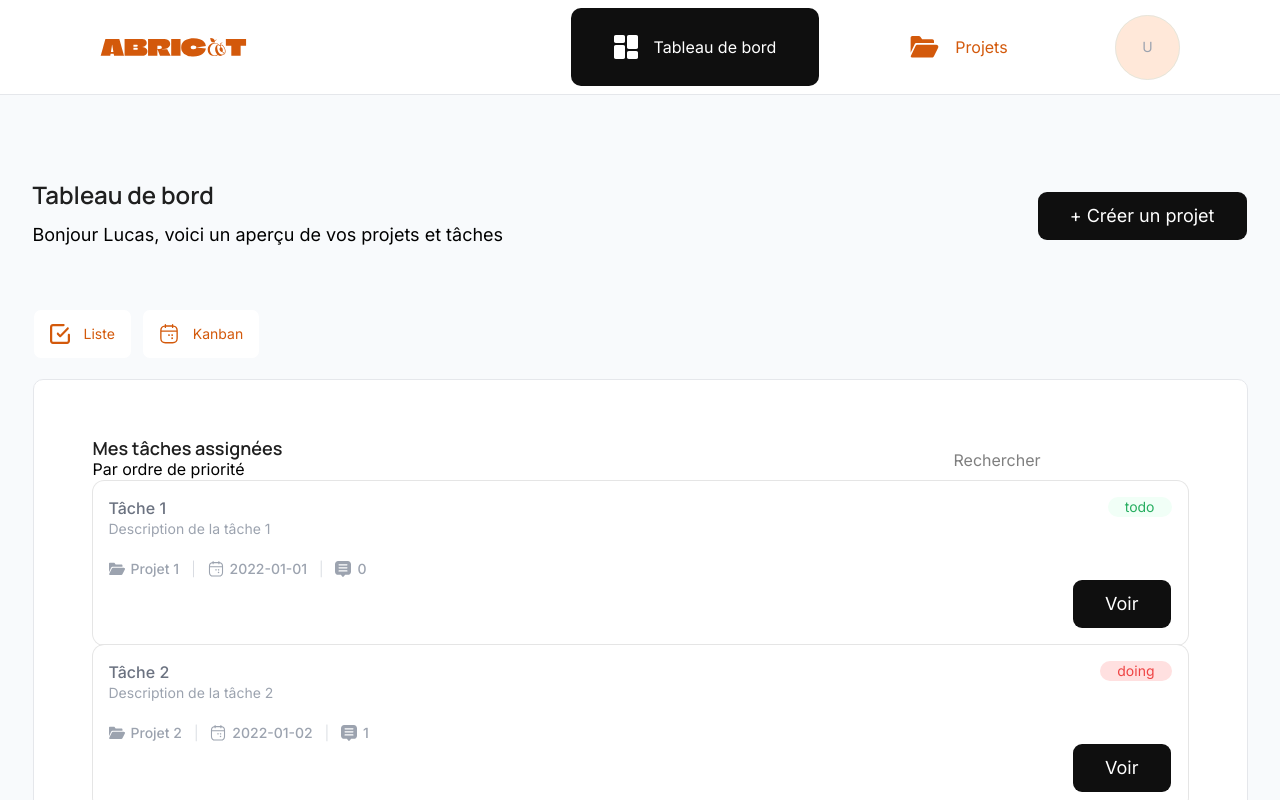
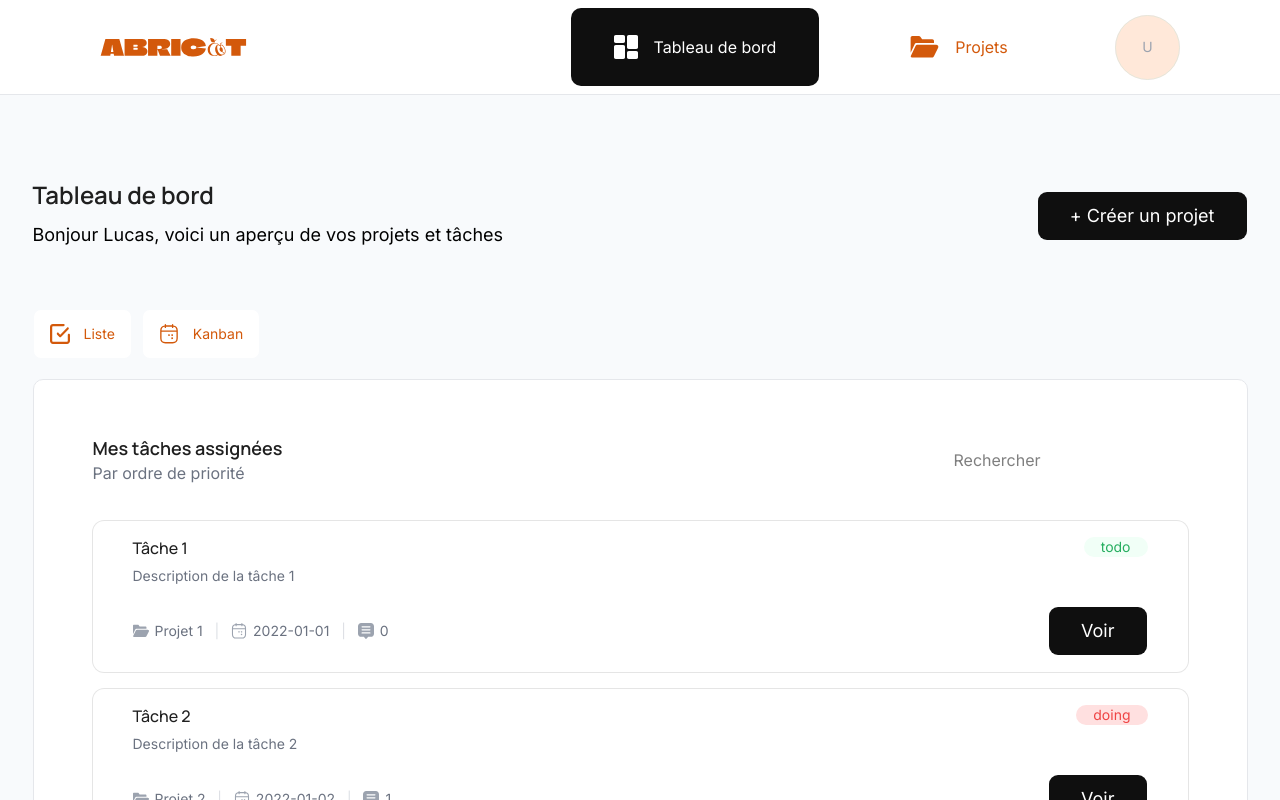
Before and after one commit to lucas-de-souza-pereira/ia-project-manager, a Next.js app in the folder frontend/: page /dashboard in a window 1280 px wide. Built offline with nearby package versions, Linux system fonts and the light colour scheme.

Commit message:
feat: create css to task card to list view

```diff
--- a/frontend/src/app/globals.css
+++ b/frontend/src/app/globals.css
@@ -6,7 +6,6 @@
 
 @theme inline {
   /* Polices */
-  --font-inter: var(--font-inter);
   --font-sans: var(--font-sans);
   --font-manrope: var(--font-manrope);
 
@@ -128,7 +127,8 @@
     color: var(--heading);
   }
 
-  h2 {
+  h2,
+  h3 {
     font-family: var(--font-manrope), sans-serif;
     font-size: 18px;
     font-weight: 600;
@@ -136,4 +136,12 @@
     letter-spacing: 0%;
     color: var(--heading);
   }
+
+  p {
+    font-family: var(--font-sans), sans-serif;
+    font-weight: 400;
+    line-height: 100%;
+    letter-spacing: 0%;
+    color: var(--secondary-foreground);
+  }
 }
--- a/frontend/src/components/features/tasks/dashboard-task-card.tsx
+++ b/frontend/src/components/features/tasks/dashboard-task-card.tsx
@@ -32,8 +32,10 @@ export default function DashboardTaskCard({
   return (
     <Card>
       <CardHeader>
-        <div className="flex flex-col items-start justify-between">
-          <CardTitle>{task.title}</CardTitle>
+        <div className="flex flex-col items-start justify-between gap-y-1.75">
+          <h3>
+            <CardTitle>{task.title}</CardTitle>
+          </h3>
           <CardDescription>{task.description}</CardDescription>
         </div>
         <CardAction>
@@ -41,7 +43,7 @@ export default function DashboardTaskCard({
         </CardAction>
       </CardHeader>
 
-      <CardContent>
+      <CardContent className="flex flex-col md:flex-row items-start md:items-center md:justify-between gap-y-4 md:gap-y-0">
         <div className="flex items-center gap-x-3 text-sm text-muted-foreground font-medium">
           <div className="flex items-center gap-x-1.5">
             <Folder className="w-4 h-4" />
--- a/frontend/src/components/features/tasks/dashboard-view.tsx
+++ b/frontend/src/components/features/tasks/dashboard-view.tsx
@@ -13,7 +13,7 @@ export default function DashboardView({ user }: DashboardViewProps) {
       <div className="flex flex-col gap-y-4.5 md:flex-row items-center justify-between">
         <div className="flex flex-col gap-y-3.5">
           <h1>Tableau de bord</h1>
-          <p className="text-lg">
+          <p className="text-lg text-foreground">
             Bonjour {user.name}, voici un aperçu de vos projets et tâches
           </p>
         </div>
--- a/frontend/src/components/features/tasks/task-list-view.tsx
+++ b/frontend/src/components/features/tasks/task-list-view.tsx
@@ -4,13 +4,14 @@ export default function TaskListView() {
   return (
     <div className="md:bg-card md:rounded-lg md:border md:border-border p-5 md:p-14.75">
       <div className="flex flex-col gap-y-4.5 items-start md:flex-row md:items-center justify-between">
-        <div className="flex flex-col items-start">
+        <div className="flex flex-col items-start gap-y-2">
           <h2>Mes tâches assignées</h2>
           <p>Par ordre de priorité</p>
         </div>
         <input type="text" placeholder="Rechercher" />
       </div>
 
+      <div className="flex flex-col gap-y-3 md:gap-y-4.25 mt-4.5 md:mt-6 lg:mt-10">
         <DashboardTaskCard
           task={{
             title: "Tâche 1",
@@ -50,5 +51,6 @@ export default function TaskListView() {
           }}
         />
       </div>
+    </div>
   );
 }
--- a/frontend/src/components/ui/card.tsx
+++ b/frontend/src/components/ui/card.tsx
@@ -1,6 +1,6 @@
-import * as React from "react"
+import * as React from "react";
 
-import { cn } from "@/lib/utils"
+import { cn } from "@/lib/utils";
 
 function Card({
   className,
@@ -13,11 +13,11 @@ function Card({
       data-size={size}
       className={cn(
         "group/card flex flex-col gap-4 overflow-hidden rounded-xl bg-card py-4 text-sm text-card-foreground ring-1 ring-foreground/10 has-data-[slot=card-footer]:pb-0 has-[>img:first-child]:pt-0 data-[size=sm]:gap-3 data-[size=sm]:py-3 data-[size=sm]:has-data-[slot=card-footer]:pb-0 *:[img:first-child]:rounded-t-xl *:[img:last-child]:rounded-b-xl",
-        className
+        className,
       )}
       {...props}
     />
-  )
+  );
 }
 
 function CardHeader({ className, ...props }: React.ComponentProps<"div">) {
@@ -25,12 +25,12 @@ function CardHeader({ className, ...props }: React.ComponentProps<"div">) {
     <div
       data-slot="card-header"
       className={cn(
-        "group/card-header @container/card-header grid auto-rows-min items-start gap-1 rounded-t-xl px-4 group-data-[size=sm]/card:px-3 has-data-[slot=card-action]:grid-cols-[1fr_auto] has-data-[slot=card-description]:grid-rows-[auto_auto] [.border-b]:pb-4 group-data-[size=sm]/card:[.border-b]:pb-3",
-        className
+        "group/card-header @container/card-header grid auto-rows-min items-start gap-1 rounded-t-xl px-4 md:px-6 lg:px-10 group-data-[size=sm]/card:px-3 has-data-[slot=card-action]:grid-cols-[1fr_auto] has-data-[slot=card-description]:grid-rows-[auto_auto] [.border-b]:pb-4 group-data-[size=sm]/card:[.border-b]:pb-3",
+        className,
       )}
       {...props}
     />
-  )
+  );
 }
 
 function CardTitle({ className, ...props }: React.ComponentProps<"div">) {
@@ -39,21 +39,21 @@ function CardTitle({ className, ...props }: React.ComponentProps<"div">) {
       data-slot="card-title"
       className={cn(
         "text-base leading-snug font-medium group-data-[size=sm]/card:text-sm",
-        className
+        className,
       )}
       {...props}
     />
-  )
+  );
 }
 
 function CardDescription({ className, ...props }: React.ComponentProps<"div">) {
   return (
     <div
       data-slot="card-description"
-      className={cn("text-sm text-muted-foreground", className)}
+      className={cn("text-sm text-card-foreground", className)}
       {...props}
     />
-  )
+  );
 }
 
 function CardAction({ className, ...props }: React.ComponentProps<"div">) {
@@ -62,21 +62,24 @@ function CardAction({ className, ...props }: React.ComponentProps<"div">) {
       data-slot="card-action"
       className={cn(
         "col-start-2 row-span-2 row-start-1 self-start justify-self-end",
-        className
+        className,
       )}
       {...props}
     />
-  )
+  );
 }
 
 function CardContent({ className, ...props }: React.ComponentProps<"div">) {
   return (
     <div
       data-slot="card-content"
-      className={cn("px-4 group-data-[size=sm]/card:px-3", className)}
+      className={cn(
+        "px-4 md:px-6 lg:px-10 group-data-[size=sm]/card:px-3",
+        className,
+      )}
       {...props}
     />
-  )
+  );
 }
 
 function CardFooter({ className, ...props }: React.ComponentProps<"div">) {
@@ -85,11 +88,11 @@ function CardFooter({ className, ...props }: React.ComponentProps<"div">) {
       data-slot="card-footer"
       className={cn(
         "flex items-center rounded-b-xl border-t bg-muted/50 p-4 group-data-[size=sm]/card:p-3",
-        className
+        className,
       )}
       {...props}
     />
-  )
+  );
 }
 
 export {
@@ -100,4 +103,4 @@ export {
   CardAction,
   CardDescription,
   CardContent,
-}
+};
```
Lines whose indentation alone changed are shown as unchanged.
